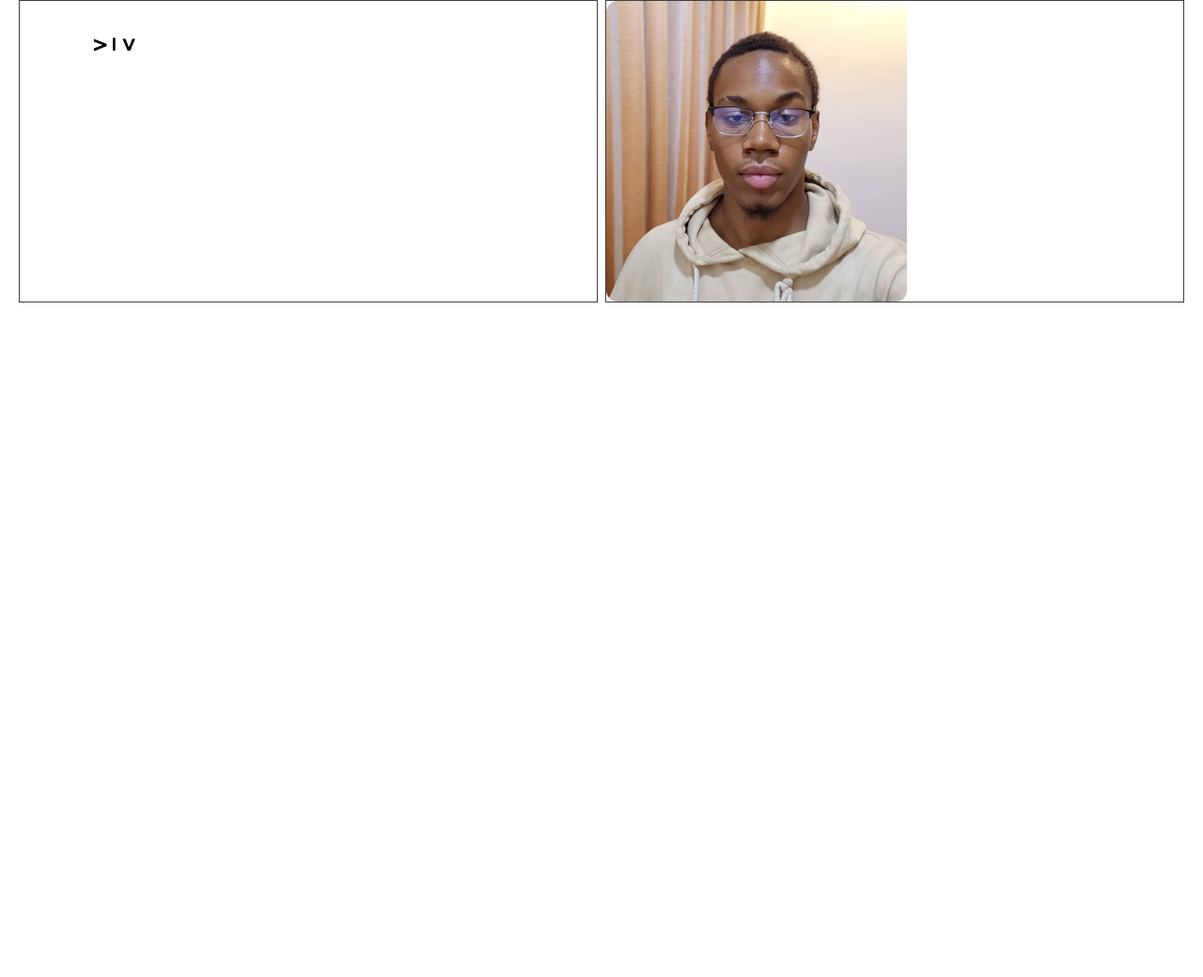
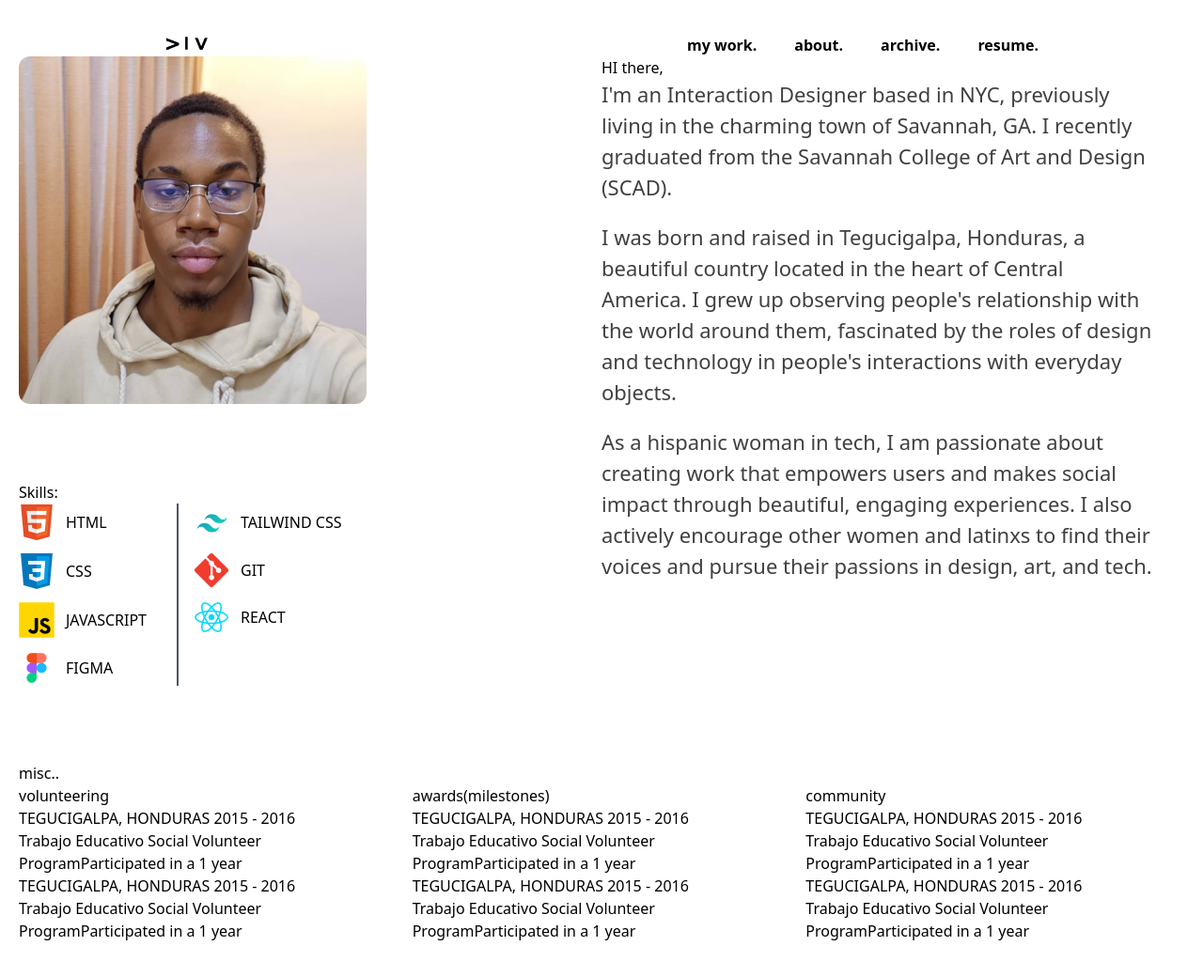
Before and after one commit to hellodivine/portfolio, a website: page html/about.html in a window 1280 px wide. Shown: the top 1040 px of the page at 94% size. After the commit the page ends 1003 px from the top, so only its background shows below. Drawn offline with Linux system fonts and the light colour scheme.

Commit message:
portfolio- currently working on the about page

```diff
--- a/html/about.html
+++ b/html/about.html
@@ -6,33 +6,174 @@
   <link href="/output.css" rel="stylesheet">
   <link rel="stylesheet" href="https://cdnjs.cloudflare.com/ajax/libs/font-awesome/6.5.1/css/all.min.css" integrity="sha512-DTOQO9RWCH3ppGqcWaEA1BIZOC6xxalwEsw9c2QQeAIftl+Vegovlnee1c9QX4TctnWMn13TZye+giMm8e2LwA==" crossorigin="anonymous" referrerpolicy="no-referrer" />
 </head>
-<body class="">
-    <div  class="px-[20px] grid gap-2 sm:grid-cols-2">
-        <header class="border border-neutral-700">
-            <div class="sm:col-span-2 mr-[20px] h- container text-left sm:w-[75%] sm:justify-center sm:mx-auto">
+<body>
+    <section class="h-screen grid sm:grid-cols-2 px-[20px]">
+
+        <header class="col-span-full sm:col-span-2 mr-[20px] container text-left sm:w-[75%] sm:justify-center sm:mx-auto">
             <nav class=" pt-6 sm:pt-9 flex justify-between sm:flex sm:justify-between font-semibold">
                 <img class="w-[70px] h-[20px]" src="/asset/div - Copy.png" alt="">
-                    <!-- <ul class="bg-opacity-90 sm:flex sm:space-x-10 sm:relative sm:bg-transparent sm:shadow-none sm:z-0 sm:left-0 sm:w-auto sm:p-0 sm:pt-0 sm:space-y-0 z-50 fixed top-0 right-0 bottom-0 bg-white shadow-2xl w-[230px] p-[20px]  space-y-12 ">
+                <ul class="bg-opacity-90 sm:flex sm:space-x-10 sm:relative sm:bg-transparent sm:shadow-none sm:z-0 sm:left-0 sm:w-auto sm:p-0 sm:pt-0 sm:space-y-0 z-50 fixed top-0 right-0 bottom-0 bg-white shadow-2xl w-[230px] p-[20px]  space-y-12 ">
                     <li class="hover:text-gray-500 active:underline focus:underline"><a href="/index.html">my work.</a></li>
                     <li class="hover:text-gray-500 active:underline focus:underline"><a href="/html/about.html">about.</a></li>
                     <li class="hover:text-gray-500 active:underline focus:underline"><a href="">archive.</a></li>
                     <li class="hover:text-gray-500 active:underline focus:underline"><a href="/asset/Divine Effiong (1).pdf" target="_blank">resume.</a></li>
-                    </ul> -->
+                </ul>
             </nav>
-            </div>
         </header>
 
 
-        <div class="border border-neutral-700">
-            <img src="/asset/divine.jpg" alt="img" class="w-[320px] h-[320px] rounded-xl">
+
+        <img class="col-span-1 rounded-xl  sm:w-[370px] sm:h-[370px]" src="/asset/divine.jpg" alt="img">
+
+
+
+        <div class="col-span-1 row-span-2">
+
+            <h1>HI there,</h1>
+
+            <div class="w-[586px] h-[727px] text-neutral-700 text-[22px]">
+                <p>
+                    I'm an Interaction Designer based in NYC, previously living in     the charming town of Savannah, GA. I recently graduated from the     Savannah College of Art and Design (SCAD).
+                </p>
+
+
+                <p class="my-5">
+                    I was born and raised     in Tegucigalpa, Honduras, a beautiful country located in the     heart of Central America. I grew up observing people's     relationship with the world around them, fascinated by the roles     of design and technology in people's interactions with everyday     objects.
+                </p>
+
+                <p>
+                        As a hispanic woman in tech, I am passionate about     creating work that empowers users and makes social impact through     beautiful, engaging experiences. I also actively encourage other     women and latinxs to find their voices and pursue their passions     in design, art, and tech.
+                </p>
+            </div>
+
         </div>
 
 
-        <section class="mt-[6000px] border border-neutral-700">
+
+
+        <div class="">
+            <p>Skills:</p>
+
             <div>
-                <p class="">Hi there,</p>
+
+
+            <div class="flex gap-8" >
+                <div>
+                    <div class="flex gap-3 mb-3">
+                        <img src="/asset/logo.png/HTML.png" alt="html">
+                        <p class="my-auto">
+                            HTML
+                        </p>
                     </div>
+                    <div class="flex gap-3 mb-3">
+                        <img src="/asset/logo.png/CSS.png" alt="html">
+                        <p class="my-auto">
+                            CSS
+                        </p>
+                    </div>
+                    <div class="flex gap-3 mb-3">
+                        <img src="/asset/logo.png/JAVASCRIPT.png" alt="html">
+                        <p class="my-auto">
+                            JAVASCRIPT
+                        </p>
+                    </div>
+                    <div class="flex gap-3">
+                        <img src="/asset/logo.png/FIGMA.png" alt="html">
+                        <p class="my-auto">
+                            FIGMA
+                        </p>
+                    </div>
+                </div>
+
+                <div class="border-l-2 border-gray-600 pl-4">
+                    <div class="flex gap-3 mb-3">
+                        <img src="/asset/logo.png/TAILWIND CSS.png" alt="html">
+                        <p class="my-auto">
+                            TAILWIND CSS
+                        </p>
+                    </div>
+
+                    <div class="flex gap-3 mb-3">
+                        <img src="/asset/logo.png/GIT.png" alt="html">
+                        <p class="my-auto">
+                            GIT
+                        </p>
+                    </div>
+
+                    <div class="flex gap-3">
+                        <img src="/asset/logo.png/REACT.png" alt="html">
+                        <p class="my-auto">
+                            REACT
+                        </p>
+                    </div>
+                </div>
+            </div>
+
+            </div>
+        </div>
+
+
+
+        <div class="col-span-2">
+            <p>misc..</p>
+
+            <div class="flex gap-4">
+
+                <div>
+                    <p>volunteering</p>
+
+                    <div>
+                        <p>TEGUCIGALPA, HONDURAS 2015 - 2016</p>
+
+                        <p>Trabajo Educativo Social Volunteer ProgramParticipated in a 1 year </p>
+                    </div>
+
+                    <div>
+                        <p>TEGUCIGALPA, HONDURAS 2015 - 2016</p>
+
+                        <p>Trabajo Educativo Social Volunteer ProgramParticipated in a 1 year </p>
+                    </div>
+                </div>
+
+
+                <div>
+                    <p>awards(milestones)</p>
+
+                    <div>
+                        <p>TEGUCIGALPA, HONDURAS 2015 - 2016</p>
+
+                        <p>Trabajo Educativo Social Volunteer ProgramParticipated in a 1 year </p>
+                    </div>
+
+                    <div>
+                        <p>TEGUCIGALPA, HONDURAS 2015 - 2016</p>
+
+                        <p>Trabajo Educativo Social Volunteer ProgramParticipated in a 1 year </p>
+                    </div>
+                </div>
+
+
+                <div>
+                    <p>community</p>
+
+                    <div>
+                        <p>TEGUCIGALPA, HONDURAS 2015 - 2016</p>
+
+                        <p>Trabajo Educativo Social Volunteer ProgramParticipated in a 1 year </p>
+                    </div>
+
+                    <div>
+                        <p>TEGUCIGALPA, HONDURAS 2015 - 2016</p>
+
+                        <p>Trabajo Educativo Social Volunteer ProgramParticipated in a 1 year </p>
+                    </div>
+                </div>
+            </div>
+
+            </div>
+
     </section>
-    </div>
+
+
 </body>
 </html>
```
Also changed, not shown: index.html (+16 -4 lines), asset/logo.png/CSS.png (added), asset/logo.png/FIGMA.png (added), asset/logo.png/GIT.png (added), asset/logo.png/HTML.png (added), asset/logo.png/JAVASCRIPT.png (added), asset/logo.png/REACT.png (added), asset/logo.png/TAILWIND CSS.png (added), output.css. Lines whose indentation alone changed are shown as unchanged.
